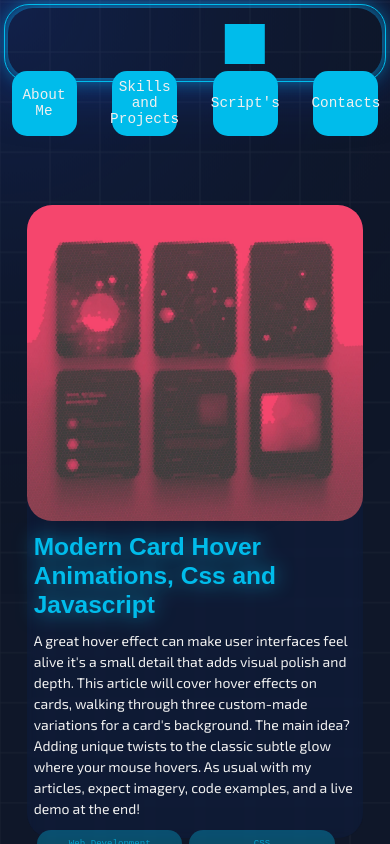
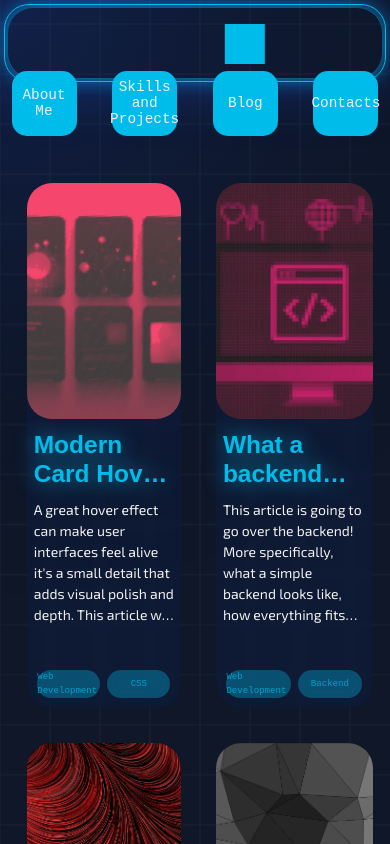
Before and after one commit to TheHeartstriker/Portfolio, a Next.js app in the folder Portfolio/: page /scriptorium in a window 390 px wide. Shown: the top 844 px of the page. Built offline with nearby package versions, Linux system fonts and the light colour scheme; a web font is replaced by a local one.

Commit message:
Blog css
Changed around the blog section css. It should be more scalable and visualt nicer. Also fixed some small issues in the blog text.

```diff
--- a/Portfolio/src/components/nav/nav.jsx
+++ b/Portfolio/src/components/nav/nav.jsx
@@ -118,7 +118,7 @@ function Nav() {
             router.push("/scriptorium");
           }}
         >
-          Script&apos;s
+          Blog
         </button>
         <button
           className="button"
--- a/Portfolio/src/views/scriptorium/scriptorium.css
+++ b/Portfolio/src/views/scriptorium/scriptorium.css
@@ -8,16 +8,16 @@
   align-items: center;
   justify-content: center;
   width: 100%;
-  height: 100%;
-  margin-top: 15vh;
+  height: auto;
+  margin: 10rem 0;
 }
 
 .article-card-container {
   display: grid;
-  grid-template-columns: repeat(2, 1fr);
-  grid-gap: 10%;
+  grid-template-columns: repeat(3, 1fr);
+  grid-gap: 5rem;
   grid-template-rows: auto;
-  width: 70%;
+  width: 80%;
   height: auto;
 }
 
@@ -28,7 +28,7 @@
   align-items: center;
   justify-content: center;
   border-radius: 25px;
-  height: 75vh;
+  height: 45rem;
   transition: transform 0.4s ease-in-out;
   cursor: pointer;
 }
@@ -65,7 +65,7 @@
   align-items: center;
   justify-content: center;
   width: 100%;
-  height: 50%;
+  height: 45%;
   border-radius: 25px;
   z-index: 1;
 }
@@ -80,7 +80,7 @@
 
 .script-article-info {
   width: 100%;
-  height: 50%;
+  height: 55%;
   display: flex;
   box-sizing: border-box;
   flex-direction: column;
@@ -97,12 +97,26 @@
   margin-bottom: var(--space-1);
   color: var(--color-1);
   filter: drop-shadow(0 0 10px var(--opacity-color-1));
+  /* Line ... break */
+  display: -webkit-box;
+  -webkit-line-clamp: 2;
+  -webkit-box-orient: vertical;
+  overflow: hidden;
+  text-overflow: ellipsis;
+  white-space: normal;
 }
 
 .script-article-info p {
-  font-size: 1rem;
+  font-size: 1.1rem;
   font-family: "Exo 2", monospace;
   color: var(--white);
+  /* Line ... break */
+  display: -webkit-box;
+  -webkit-line-clamp: 6;
+  -webkit-box-orient: vertical;
+  overflow: hidden;
+  text-overflow: ellipsis;
+  white-space: normal;
 }
 .script-article-tags {
   width: 100%;
@@ -219,11 +233,14 @@ code {
 
 @media (max-width: 1000px) {
   .article-card-container {
-    grid-template-columns: 1fr;
+    grid-template-columns: repeat(2, 1fr);
   }
   .article-card-container {
     width: 90%;
-    grid-gap: 5%;
+  }
+
+  .script-article {
+    height: 70rem;
   }
 
   .script-article-info h2 {
@@ -233,3 +250,12 @@ code {
     font-size: 2rem;
   }
 }
+
+@media (max-width: 700px) {
+  .main-scriptorium-container {
+    margin: 15rem 0;
+  }
+  .script-article {
+    height: 75rem;
+  }
+}
```
Also changed, not shown: Portfolio/src/components/scriptorium/mainArticle/index.css (+12 -1 lines), Portfolio/src/views/scriptorium/articles/hover-cards/hoverArticle.md (+3 -3 lines).
